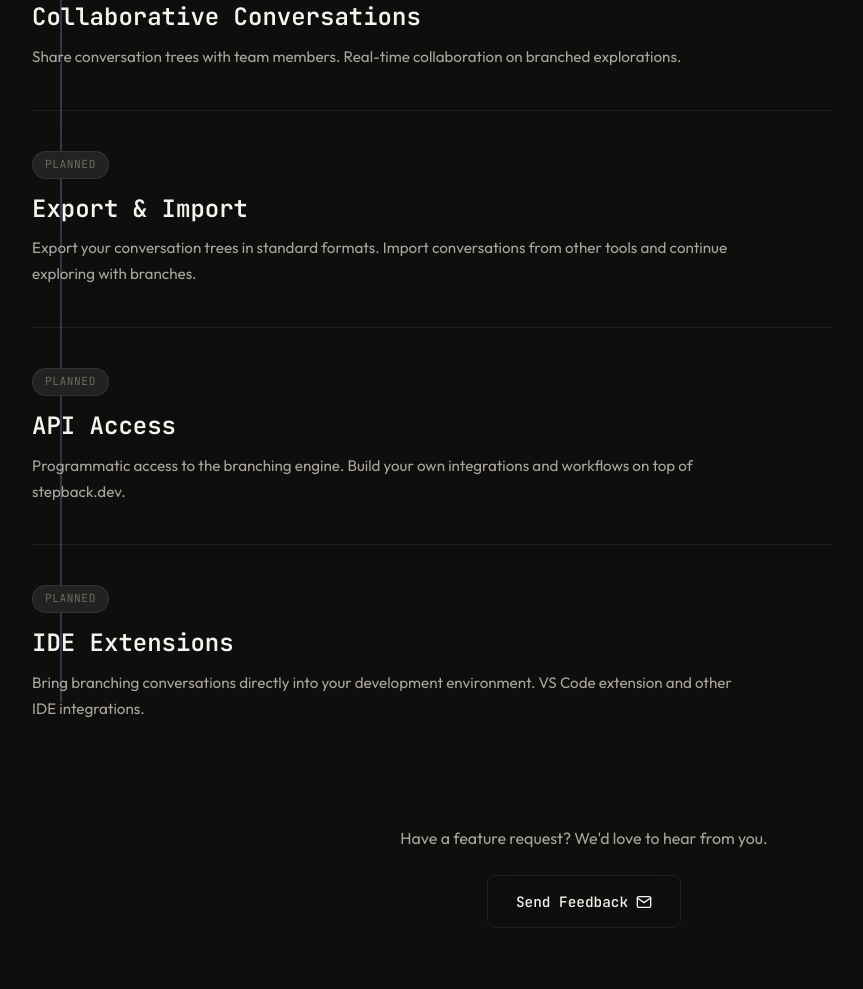
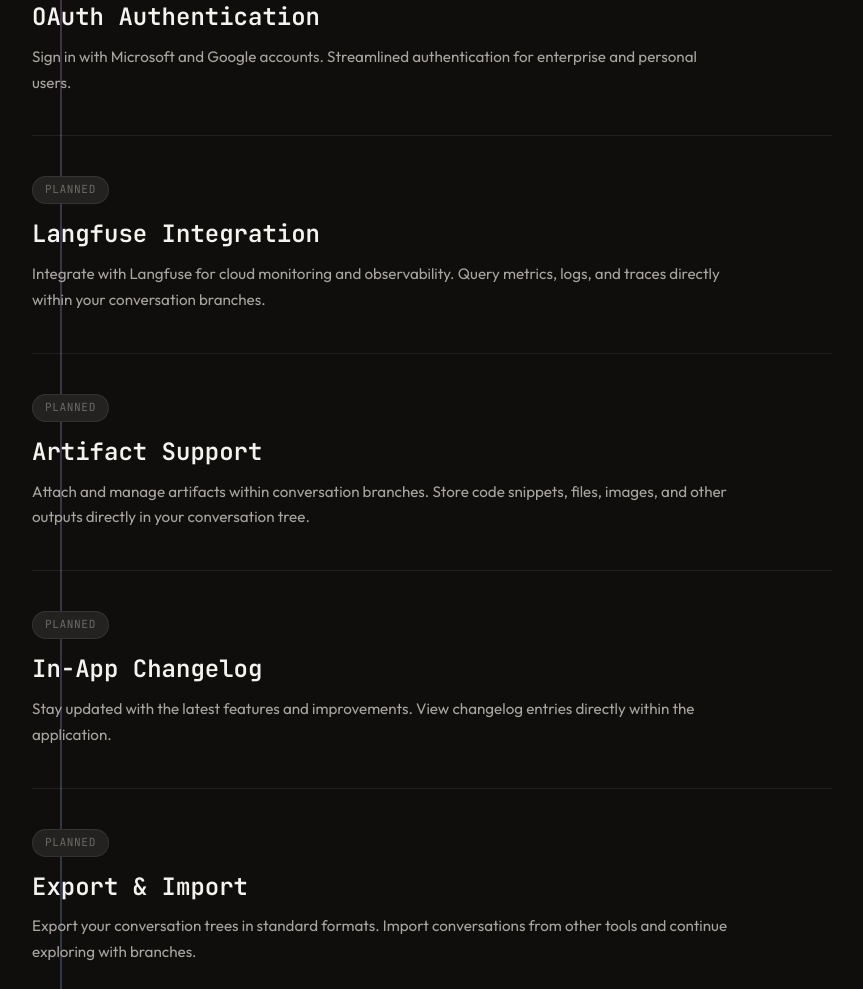
Before and after one commit to parzival1l/stepback.dev-landing, a plain HTML site: page roadmap.html in a window 1280 px wide. Shown: the part 1792-2781 px from the top of the page, without its empty margins (56-919 px from the left). Drawn offline with Linux system fonts and the light colour scheme.

Commit message:
Update roadmap.html to reflect new planned features including OAuth Authentication, Langfuse Integration, Artifact Support, and an In-App Changelog.

```diff
--- a/roadmap.html
+++ b/roadmap.html
@@ -141,8 +141,32 @@
           <div class="roadmap-header">
             <span class="roadmap-status planned">Planned</span>
           </div>
-          <h3>Collaborative Conversations</h3>
-          <p>Share conversation trees with team members. Real-time collaboration on branched explorations.</p>
+          <h3>OAuth Authentication</h3>
+          <p>Sign in with Microsoft and Google accounts. Streamlined authentication for enterprise and personal users.</p>
+        </div>
+
+        <div class="roadmap-item animate-on-scroll">
+          <div class="roadmap-header">
+            <span class="roadmap-status planned">Planned</span>
+          </div>
+          <h3>Langfuse Integration</h3>
+          <p>Integrate with Langfuse for cloud monitoring and observability. Query metrics, logs, and traces directly within your conversation branches.</p>
+        </div>
+
+        <div class="roadmap-item animate-on-scroll">
+          <div class="roadmap-header">
+            <span class="roadmap-status planned">Planned</span>
+          </div>
+          <h3>Artifact Support</h3>
+          <p>Attach and manage artifacts within conversation branches. Store code snippets, files, images, and other outputs directly in your conversation tree.</p>
+        </div>
+
+        <div class="roadmap-item animate-on-scroll">
+          <div class="roadmap-header">
+            <span class="roadmap-status planned">Planned</span>
+          </div>
+          <h3>In-App Changelog</h3>
+          <p>Stay updated with the latest features and improvements. View changelog entries directly within the application.</p>
         </div>
 
         <div class="roadmap-item animate-on-scroll">
```
